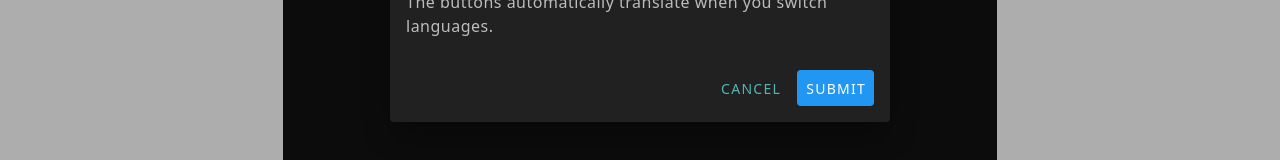
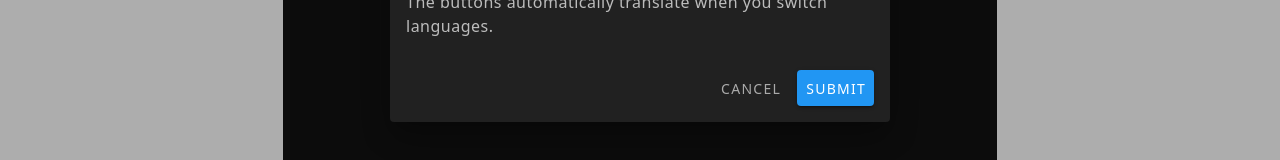
Before and after one commit to rogue-techno/vue3-csv-importer, a Vue app: page / in a window 1280 px wide. Both pictures are taken after a click on the button "DEFAULT BUTTONS". Shown: the part 402-562 px from the top of the page. Built offline with nearby package versions, Linux system fonts and the light colour scheme.

Commit message:
update `AppDialog` default buttons styling

```diff
--- a/src/components/AppDialog.vue
+++ b/src/components/AppDialog.vue
@@ -56,11 +56,11 @@ const handleSubmit = () => {
 
       <v-card-actions class="pa-4 justify-end">
         <slot name="actions">
-          <v-btn variant="text" color="secondary" @click="handleCancel">
+          <v-btn variant="plain" @click="handleCancel">
             {{ computedCancelLabel }}
           </v-btn>
           <v-btn
-            variant="flat"
+            variant="elevated"
             color="primary"
             :disabled="submitDisabled"
             :loading="submitLoading"
```
